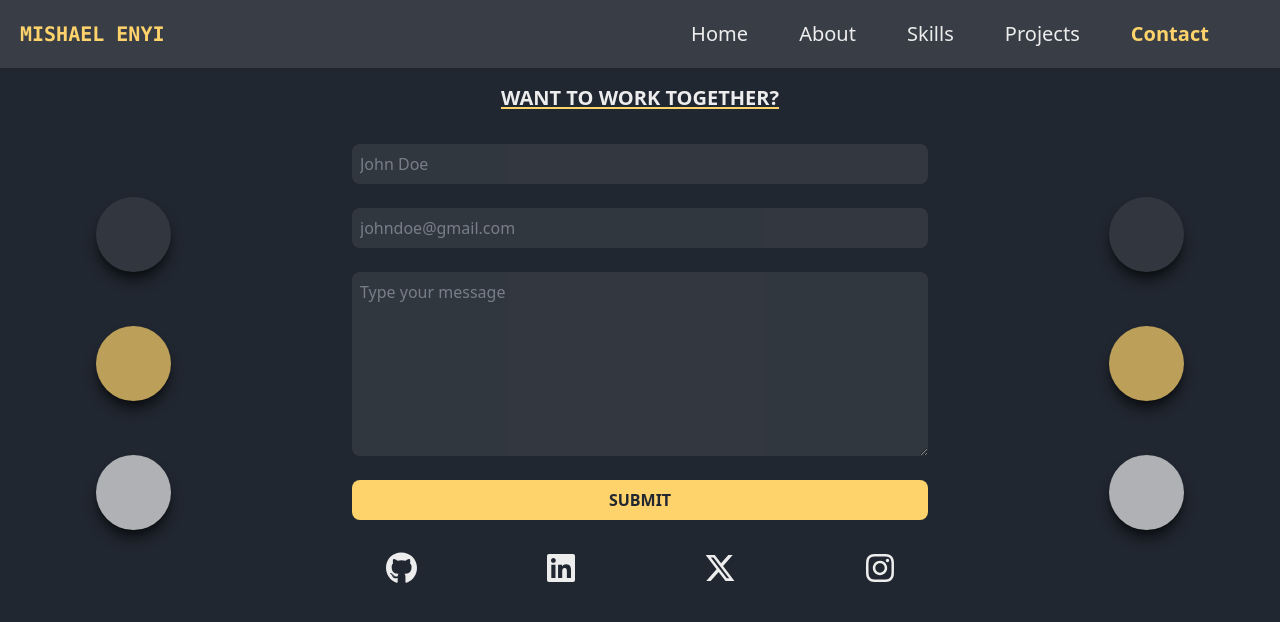
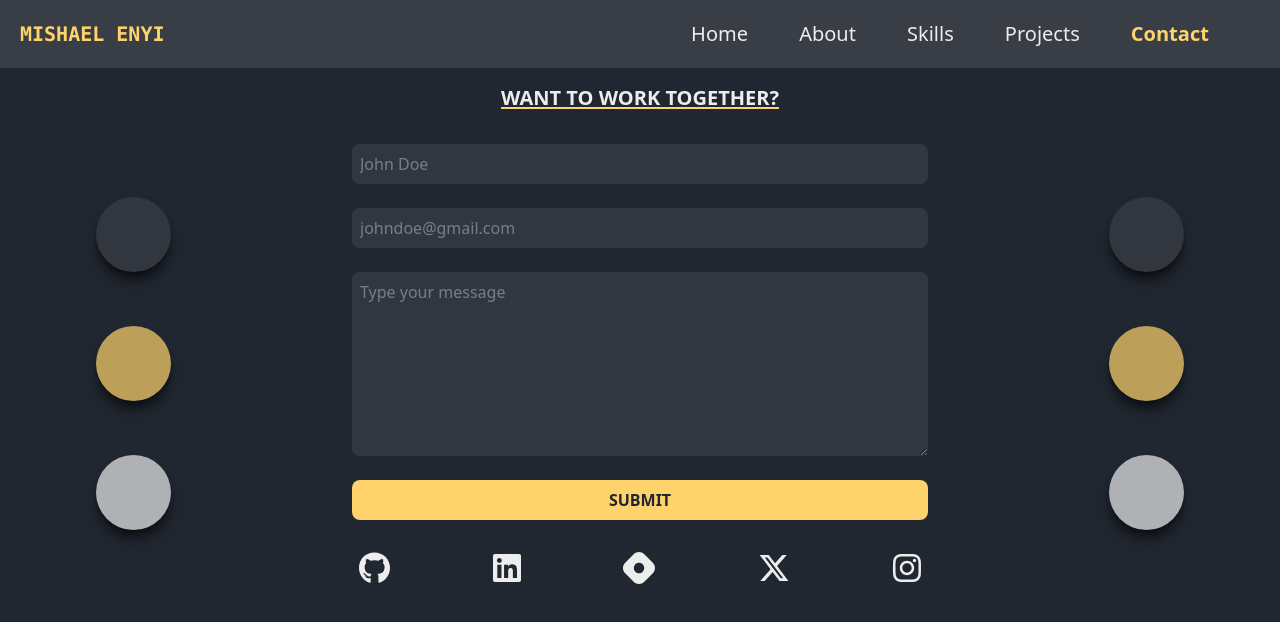
Before and after one commit to mishael-codes/portfolio-v2, a React (Vite) app: page /contact in a window 1280 px wide. Shown: the top 622 px of the page. Built offline with nearby package versions, Linux system fonts and the light colour scheme.

Commit message:
added a link to my technical blog

```diff
--- a/src/components/pages/contact.jsx
+++ b/src/components/pages/contact.jsx
@@ -4,6 +4,7 @@ import {
   faLinkedin,
   faGithub,
   faInstagram,
+  faHashnode
 } from "@fortawesome/free-brands-svg-icons";
 import "../../App.css";
 
@@ -61,6 +62,13 @@ const Contact = () => {
               className="text-textColor hover:text-accentColor"
             />
           </a>
+          <a target="" href="https://hashnode.com/@mishaelcodes">
+            <FontAwesomeIcon
+              icon={faHashnode}
+              size="2xl"
+              className="text-textColor hover:text-accentColor"
+            />
+          </a>
           <a target="" href="https://twitter.com/mishael_codes">
             <FontAwesomeIcon
               icon={faXTwitter}
```
